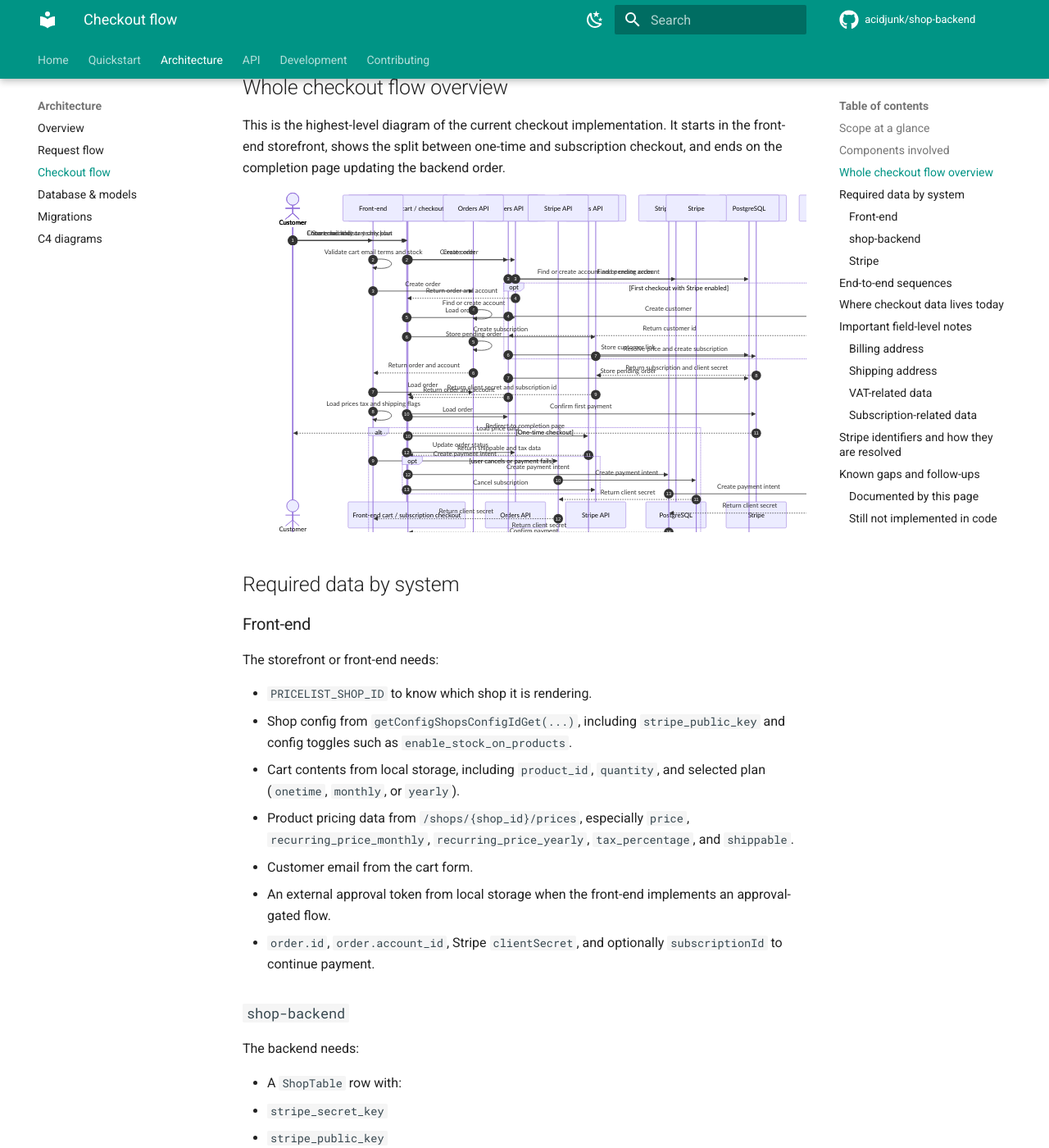
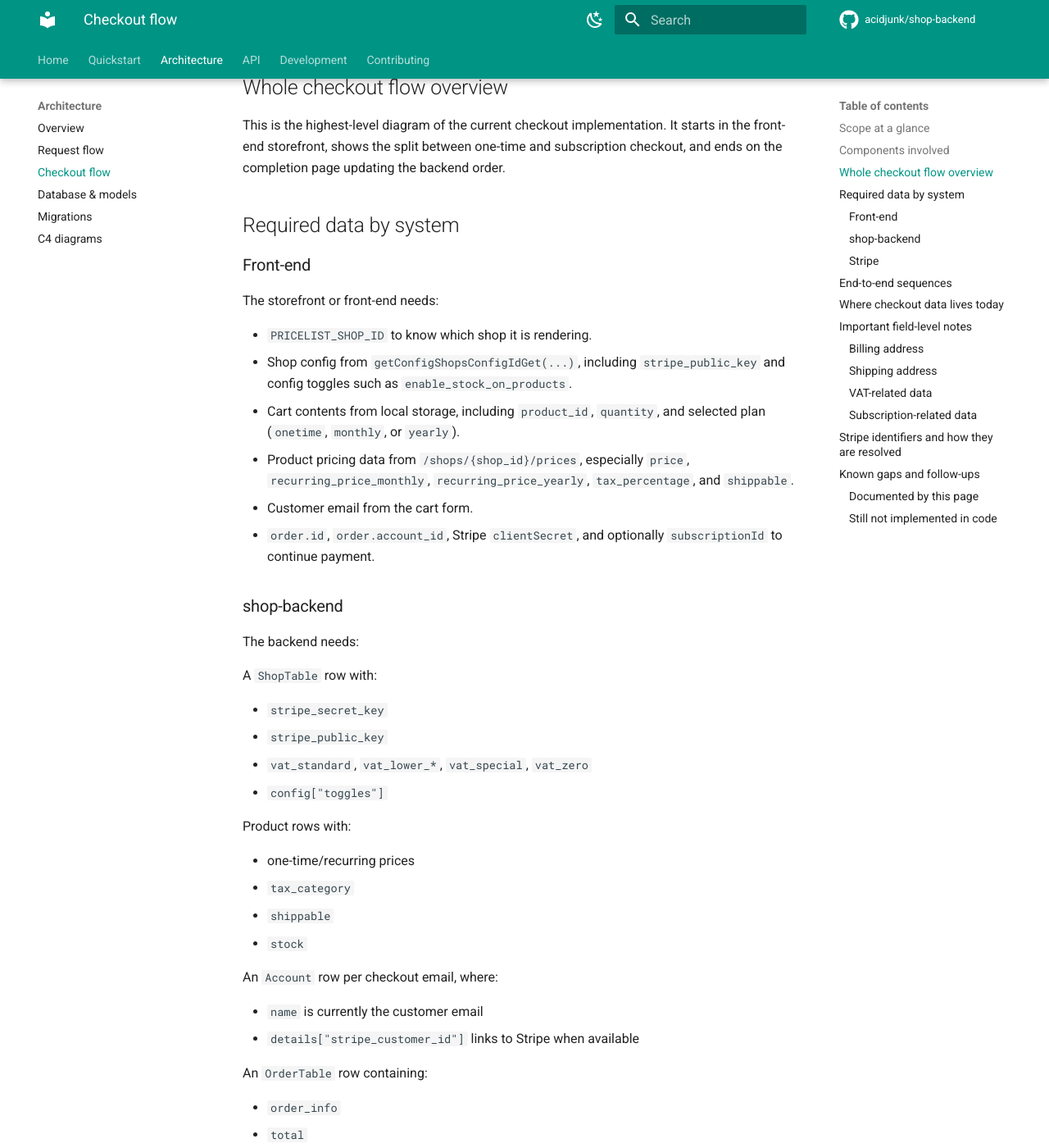
Before and after one commit to acidjunk/shop-backend, an MkDocs documentation site: the page built from docs/architecture/checkout.md, in a window 1280 px wide and 1400 px high, scrolled down 1778 px. Shown: the whole window at 82% size. Built offline with MkDocs 1.6.1 and Material for MkDocs 9.7.7, drawn with Linux system fonts in a browser that asks for light colours; comment, search, counter and statistics services are not loaded; some of the changed text lies outside the part shown.

Commit message:
Remove outdated sequence diagram from checkout docs and introduce references to new `pydantic-forms` documentation

````diff
--- a/docs/architecture/checkout.md
+++ b/docs/architecture/checkout.md
@@ -35,56 +35,6 @@ It also calls out the gaps that still exist, because several checkout concerns a
 
 This is the highest-level diagram of the current checkout implementation. It starts in the front-end storefront, shows the split between one-time and subscription checkout, and ends on the completion page updating the backend order.
 
-```mermaid
-sequenceDiagram
-    autonumber
-    actor Customer
-    participant FE as Front-end
-    participant Orders as Orders API
-    participant StripeAPI as Stripe API
-    participant Stripe as Stripe
-
-    Customer->>FE: Start checkout
-    FE->>FE: Validate cart email terms and stock
-
-    FE->>Orders: Create order
-    Orders->>Orders: Find or create account
-    Orders->>Orders: Store pending order
-    Orders-->>FE: Return order and account
-
-    FE->>Orders: Load order
-    FE->>FE: Load prices tax and shipping flags
-
-    alt One-time checkout
-        FE->>StripeAPI: Create payment intent
-        StripeAPI->>Stripe: Create payment intent
-        Stripe-->>StripeAPI: Return client secret
-        StripeAPI-->>FE: Return client secret
-        FE->>Stripe: Confirm payment
-    else Subscription checkout
-        FE->>StripeAPI: Create subscription
-        StripeAPI->>Stripe: Resolve prices and create subscription
-        Stripe-->>StripeAPI: Return subscription and client secret
-        StripeAPI-->>FE: Return client secret and subscription id
-        FE->>Stripe: Confirm first payment
-    end
-
-    Stripe-->>Customer: Redirect to completion page
-    FE->>Orders: Update order status
-
-    alt Successful checkout
-        Orders->>Orders: Mark complete and update stock if needed
-        FE->>FE: Clear cart and show success
-    else Failed or cancelled checkout
-        Orders->>Orders: Mark order cancelled
-        opt Subscription flow
-            FE->>StripeAPI: Cancel subscription
-            StripeAPI->>Stripe: Cancel subscription
-        end
-        FE->>FE: Show failure
-    end
-```
-
 ## Required data by system
 
 ### Front-end
@@ -96,32 +46,38 @@ The storefront or front-end needs:
 - Cart contents from local storage, including `product_id`, `quantity`, and selected plan (`onetime`, `monthly`, or `yearly`).
 - Product pricing data from `/shops/{shop_id}/prices`, especially `price`, `recurring_price_monthly`, `recurring_price_yearly`, `tax_percentage`, and `shippable`.
 - Customer email from the cart form.
-- An external approval token from local storage when the front-end implements an approval-gated flow.
 - `order.id`, `order.account_id`, Stripe `clientSecret`, and optionally `subscriptionId` to continue payment.
 
-### `shop-backend`
+### shop-backend
 
 The backend needs:
 
-- A `ShopTable` row with:
-  - `stripe_secret_key`
-  - `stripe_public_key`
-  - `vat_standard`, `vat_lower_*`, `vat_special`, `vat_zero`
-  - `config["toggles"]`
-- Product rows with:
-  - one-time and recurring prices
-  - `tax_category`
-  - `shippable`
-  - `stock`
-- An `Account` row per checkout email, where:
-  - `name` is currently the customer email
-  - `details["stripe_customer_id"]` links to Stripe when available
-- An `OrderTable` row containing:
-  - `order_info`
-  - `total`
-  - `status`
-  - `customer_order_id`
-  - `notes`
+A `ShopTable` row with:
+
+- `stripe_secret_key`
+- `stripe_public_key`
+- `vat_standard`, `vat_lower_*`, `vat_special`, `vat_zero`
+- `config["toggles"]`
+
+Product rows with:
+
+- one-time/recurring prices
+- `tax_category`
+- `shippable`
+- `stock`
+
+An `Account` row per checkout email, where:
+
+- `name` is currently the customer email
+- `details["stripe_customer_id"]` links to Stripe when available
+
+An `OrderTable` row containing:
+
+- `order_info`
+- `total`
+- `status`
+- `customer_order_id`
+- `notes`
 
 ### Stripe
 
@@ -130,9 +86,11 @@ Stripe needs:
 - The per-shop secret key from `ShopTable.stripe_secret_key`.
 - A Stripe customer ID for the account when available.
 - For one-time payments: the final amount in euro cents.
-- For subscriptions: Stripe price lookup keys derived from product IDs:
-  - `monthly-{product_id}`
-  - `yearly-{product_id}`
+
+For subscriptions: Stripe price lookup keys derived from product IDs:
+
+- `monthly-{product_id}`
+- `yearly-{product_id}`
 - Payment details, and optionally address data, collected inside Stripe Elements.
 
 ## End-to-end sequences
--- a/mkdocs.yml
+++ b/mkdocs.yml
@@ -115,6 +115,7 @@ nav:
       - Overview: api/overview.md
       - Shop-scoped endpoints: api/shop-scoped.md
       - Authentication: api/authentication.md
+      - Forms: api/forms.md
       - Admin accounts: api/admin-accounts.md
       - Stripe: api/stripe.md
       - Email notifications: api/email-notifications.md
````
Also changed, not shown: docs/api/overview.md (+3 -2 lines), docs/api/shop-scoped.md (+1 -1 lines), 1 other file.
